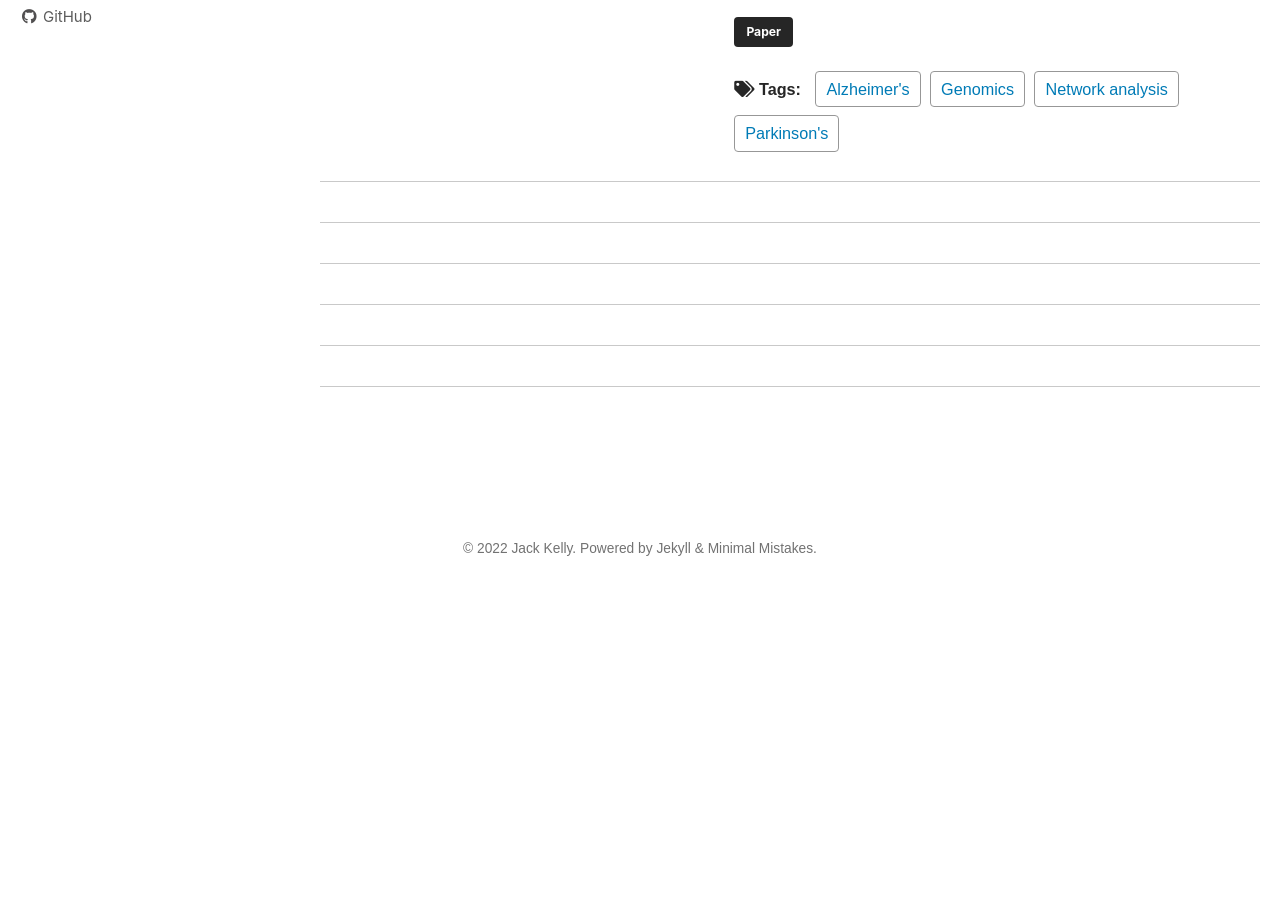
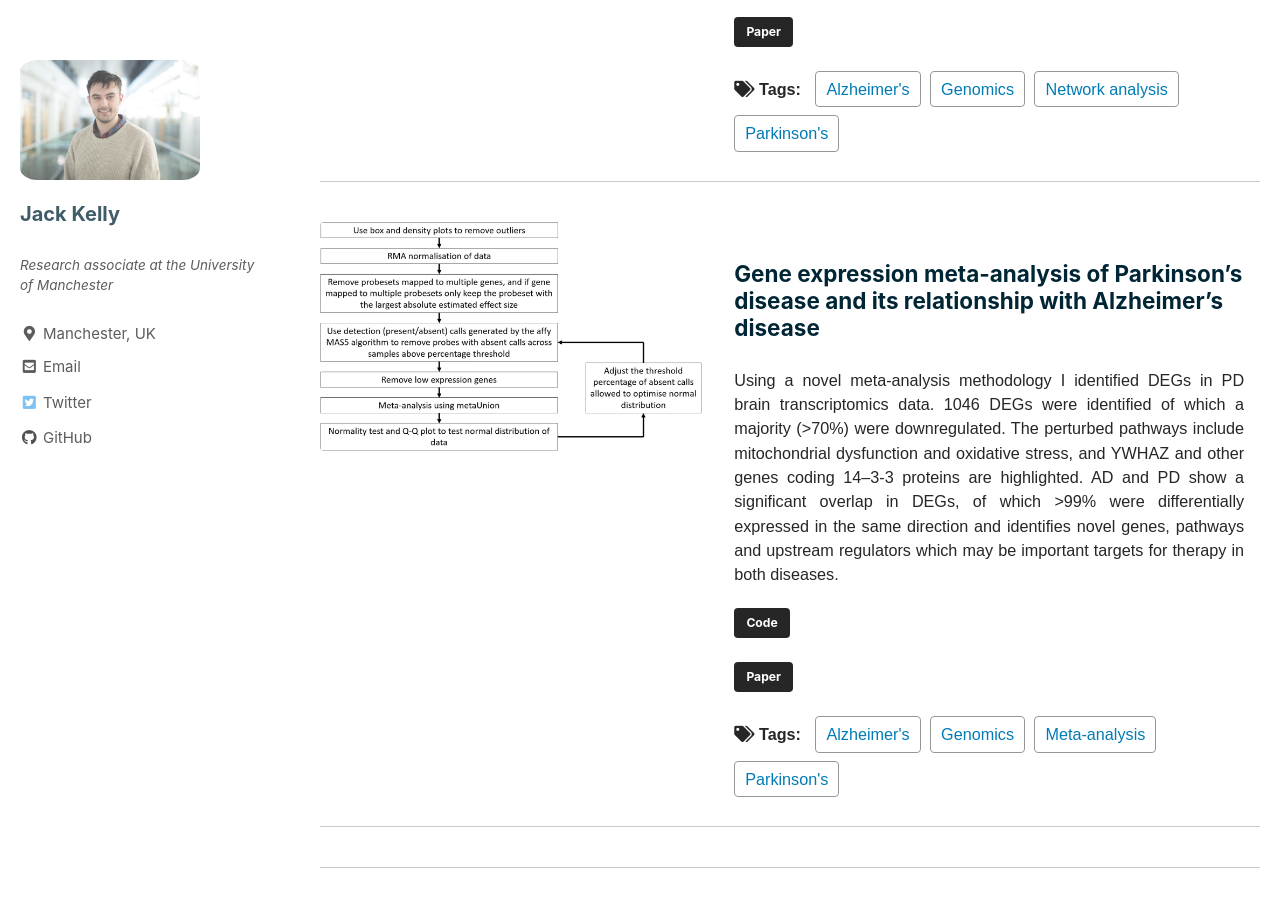
Before and after one commit to jackkelly75/jackkelly75.github.io, a Jekyll site: the page built from _pages/projects.md, in a window 1280 px wide and 900 px high, scrolled down 554 px. Built offline with Jekyll 4.4.1, drawn with Linux system fonts in a browser that asks for light colours; cached includes are drawn as plain includes; nearby versions of some CDN libraries; before the commit the page ends 1154 px from its top, so only the background shows below that.

Commit message:
Update projects.md

```diff
--- a/_pages/projects.md
+++ b/_pages/projects.md
@@ -31,24 +31,23 @@
  # use this if i want to link to an article I have written about the paper
 
 
-#feature_row1-2:
-#  - image_path: /assets/images/portfolio/retention_rates.png
-#    alt: "Retention Rates"
-#    title: "Marketing Analytics"
-#    text: "In a series of Marketing Analytics projects, I used Online Retail II dataset to create cohorts based on monthly data, calculated retention rates and visualized them via a heatmap. Then I created RFM (Recency, Frequency, Monetary) segments, calculated RFM Score for each customer and segmented into 3 custom segments 'Top', 'Middle' and 'Low' based on the total RFM Score. Finally, I calculated the revenue-based CLV (Customer Lifetime Value) for each customer."
-#    url: "https://github.com/k-bosko/cohort_analysis"
-#    btn_label: "Code for Cohort Analysis"
-#    btn_class: "btn--primary"
-#    url2: "https://github.com/k-bosko/RFM_analysis"
-#    btn_label2: "Code for RFM Analysis"
-#    btn_class: "btn--primary"
-#    url3: "https://github.com/k-bosko/CLV_prediction"
-#    btn_label3: "Code for CLV Prediction"
-#    btn_class: "btn--primary"
-#    tags:
-#    - CLV
-#    - Cohort Analysis
-#    - RFM Analysis
+feature_row1-2:
+  - image_path: assets/images/posts/metaanalysis_workflow.png
+    alt: "Methodology of meta-analysis"
+    title: "Gene expression meta-analysis of Parkinson’s disease and its relationship with Alzheimer’s disease"
+    text: "Using a novel meta-analysis methodology I identified DEGs in PD brain transcriptomics data. 1046 DEGs were identified of which a majority (>70%) were downregulated. The perturbed pathways include mitochondrial dysfunction and oxidative stress, and YWHAZ and other genes coding 14–3-3 proteins are highlighted. AD and PD show a significant overlap in DEGs, of which >99% were differentially expressed in the same direction and identifies novel genes, pathways and upstream regulators which may be important targets for therapy in both diseases."
+    url: "https://github.com/jackkelly75/meta-analysis_PD_2019"
+    btn_label: "Code"
+    btn_class: "btn--primary"
+    url2: "https://molecularbrain.biomedcentral.com/articles/10.1186/s13041-019-0436-5"
+    btn_label2: "Paper"
+    btn_class: "btn--primary"
+    tags:
+        - Meta-analysis
+        - Alzheimer's
+        - Parkinson's
+        - Genomics
+
 
 #feature_row1-3:
 #  - image_path: /assets/images/portfolio/purchase-analytics-1200.jpg
```
Also changed, not shown: other parts of _pages/projects.md (+1 -1 lines).
